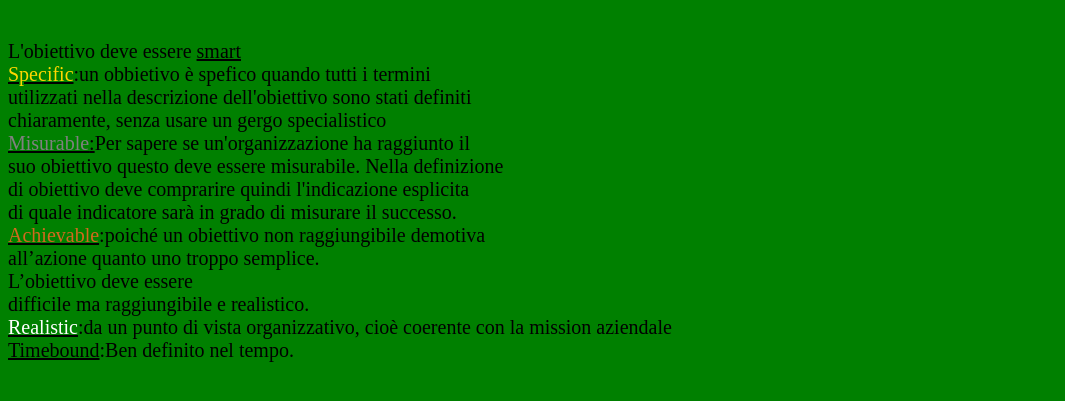
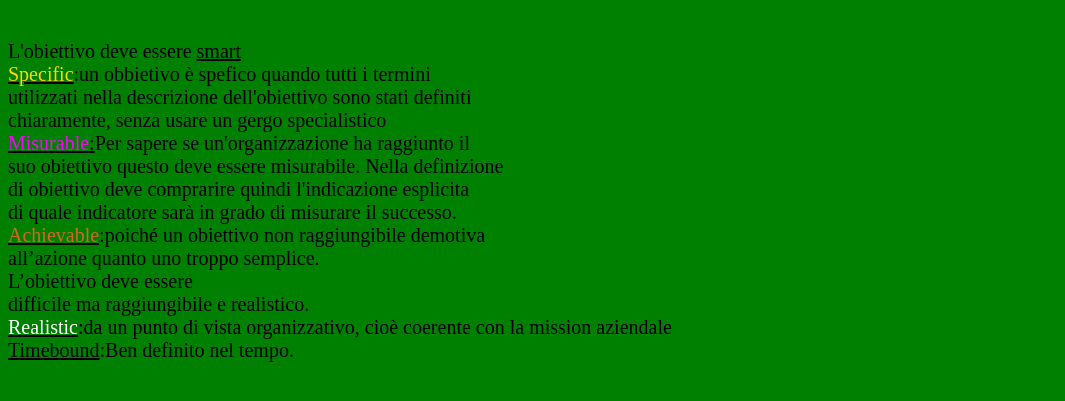
Before and after one commit to Priamo-Meloni/Priamo-Meloni.github.io, a plain HTML site: page index.html in a window 1280 px wide. Shown: the part 45-446 px from the top of the page, without its empty margins (0-1065 px from the left). Drawn offline with Linux system fonts and the light colour scheme.

Commit message:
Update index.html

```diff
--- a/index.html
+++ b/index.html
@@ -25,7 +25,7 @@
       font-size: 20px;
       }
       t6{
-      color:gray;
+      color:magenta;
       font-size:20px;
       }
    </style>
```
